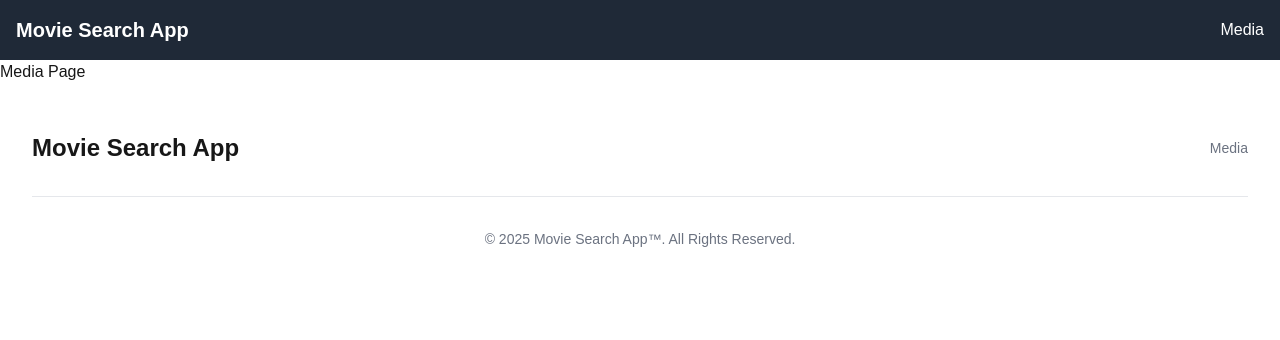
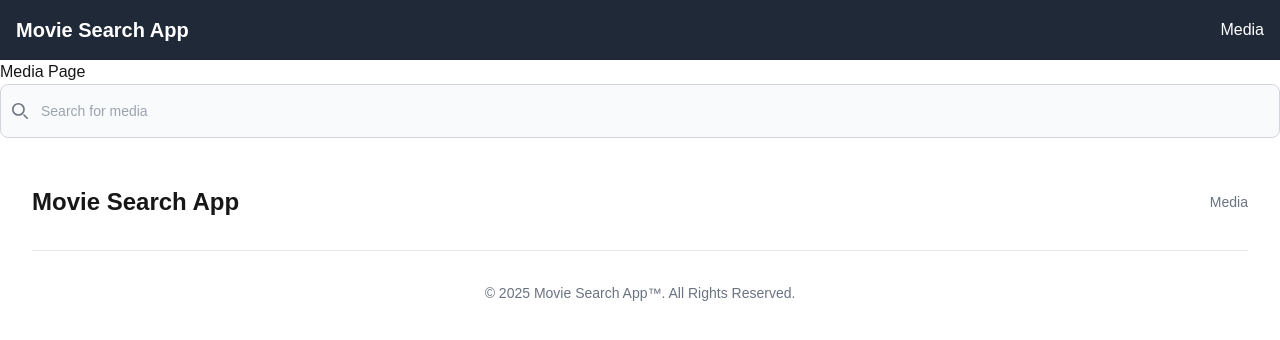
Before and after one commit to jrdnthedev/react-movie, a Next.js app: page /media in a window 1280 px wide. Shown: the top 340 px of the page. Built offline with nearby package versions, Linux system fonts and the light colour scheme.

Commit message:
added search bar component

```diff
--- a/app/(pages)/media/page.tsx
+++ b/app/(pages)/media/page.tsx
@@ -1,7 +1,10 @@
-export default function Media() {
+import { SearchBar } from "@/app/components/searchbar/searchbar";
+
+export default function Media({ searchParams }: { searchParams: { query?: string } }) {
     return(
         <>
             <h1 className="">Media Page</h1>
+            <SearchBar placeholder="Search for media" />
         </>
     )
 }
--- a/app/components/navbar/navbar.tsx
+++ b/app/components/navbar/navbar.tsx
@@ -1,11 +1,12 @@
 "use client";
+import Link from 'next/link';
 import { NavLinks } from '../navlinks/navlinks';
 import React from 'react';
 
 export function NavBar() {
     return (
         <nav className="flex items-center justify-between p-4 bg-gray-800 text-white">
-            <h1 className="text-xl font-bold dark:text-white">Movie Search App</h1>
+            <h1 className="text-xl font-bold dark:text-white"><Link href='/'>Movie Search App</Link></h1>
             <ul className="flex space-x-4">
                 <NavLinks />
             </ul>
--- /dev/null
+++ b/app/components/searchbar/searchbar.tsx
@@ -0,0 +1,46 @@
+"use client";
+import React from "react";
+import { useDebouncedCallback } from 'use-debounce';
+import { useSearchParams, usePathname, useRouter } from 'next/navigation';
+
+export function SearchBar({ placeholder }: { placeholder: string }) {
+    const searchParams = useSearchParams();
+    const pathname = usePathname();
+    const { replace } = useRouter();
+
+    const debouncedSearch = useDebouncedCallback((term: string) => {
+        console.log(`Searching... ${term}`);
+        const params = new URLSearchParams(searchParams);
+        // params.set('page', '1');
+        if (term) {
+            params.set('query', term);
+        } else {
+            params.delete('query');
+        }
+        replace(`${pathname}?${params.toString()}`, { scroll: false });
+    }, 350);
+
+    const handleChange = (e: React.ChangeEvent<HTMLInputElement>) => {
+        debouncedSearch(e.target.value);
+    };
+
+    return (
+
+        <>
+            <label htmlFor="default-search" className="mb-2 text-sm font-medium text-gray-900 sr-only dark:text-white">Search</label>
+            <div className="relative">
+                <div className="absolute inset-y-0 start-0 flex items-center ps-3 pointer-events-none">
+                    <svg className="w-4 h-4 text-gray-500 dark:text-gray-400" aria-hidden="true" xmlns="http://www.w3.org/2000/svg" fill="none" viewBox="0 0 20 20">
+                        <path stroke="currentColor" strokeLinecap="round" strokeLinejoin="round" strokeWidth="2" d="m19 19-4-4m0-7A7 7 0 1 1 1 8a7 7 0 0 1 14 0Z"/>
+                    </svg>
+                </div>
+                <input
+                type="search"
+                onChange={handleChange}
+                placeholder={placeholder}
+                id="default-search" className="block w-full p-4 ps-10 text-sm text-gray-900 border border-gray-300 rounded-lg bg-gray-50 focus:ring-blue-500 focus:border-blue-500 dark:bg-gray-700 dark:border-gray-600 dark:placeholder-gray-400 dark:text-white dark:focus:ring-blue-500 dark:focus:border-blue-500"
+            />
+            </div>
+        </>
+    )
+}
--- a/package.json
+++ b/package.json
@@ -13,7 +13,8 @@
   "dependencies": {
     "next": "15.1.4",
     "react": "^19.0.0",
-    "react-dom": "^19.0.0"
+    "react-dom": "^19.0.0",
+    "use-debounce": "^10.0.4"
   },
   "devDependencies": {
     "@eslint/eslintrc": "^3",
```
Also changed, not shown: 1 other file (tests, documents, lock files or other folders).
